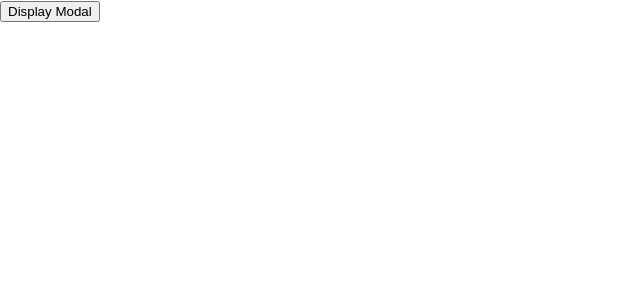
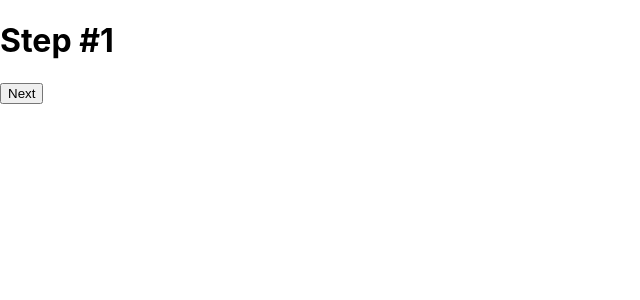
Before and after one commit to CauueSanttos/react-patterns, a React (Create React App) app: page / in a window 1280 px wide. Shown: the top 300 px of the page, without its empty margins (0-640 px from the left). Built offline with nearby package versions, Linux system fonts and the light colour scheme.

Commit message:
uncontrolled flows

```diff
--- a/src/App.js
+++ b/src/App.js
@@ -1,22 +1,39 @@
-import { useState } from 'react'
-import { ControlledModal } from './components/controlled-modal'
+import { UncontrolledFlow } from './components/uncontrolled-flow'
+
+const StepOne = ({ goNext }) => {
+  return (
+    <>
+      <h1>Step #1</h1>
+      <button onClick={goNext}>Next</button>
+    </>
+  )
+}
+const StepTwo = ({ goNext }) => {
+  return (
+    <>
+      <h1>Step #2</h1>
+      <button onClick={goNext}>Next</button>
+    </>
+  )
+}
+
+const StepThree = ({ goNext }) => {
+  return (
+    <>
+      <h1>Step #3</h1>
+      <button onClick={goNext}>Next</button>
+    </>
+  )
+}
 
 function App() {
-  const [shouldDisplay, setShouldDisplay] = useState(false)
-
   return (
     <>
-      <ControlledModal
-        shouldDisplay={shouldDisplay}
-        onClose={() => setShouldDisplay(false)}
-      >
-        <h3>I&apos;m the body of the modal</h3>
-        <p>This is a controlled modal</p>
-      </ControlledModal>
-
-      <button onClick={() => setShouldDisplay(!shouldDisplay)}>
-        {shouldDisplay ? 'Hide Modal' : 'Display Modal'}
-      </button>
+      <UncontrolledFlow>
+        <StepOne />
+        <StepTwo />
+        <StepThree />
+      </UncontrolledFlow>
     </>
   )
 }
--- /dev/null
+++ b/src/components/uncontrolled-flow.jsx
@@ -0,0 +1,17 @@
+import { Children, cloneElement, isValidElement, useState } from 'react'
+
+export const UncontrolledFlow = ({ children }) => {
+  const [currentStep, setCurrentStep] = useState(0)
+
+  const goNext = () => {
+    setCurrentStep(currentStep + 1)
+  }
+
+  const currentChild = Children.toArray(children)[currentStep]
+
+  if (isValidElement(currentChild)) {
+    return cloneElement(currentChild, { goNext })
+  }
+
+  return currentChild
+}
```
